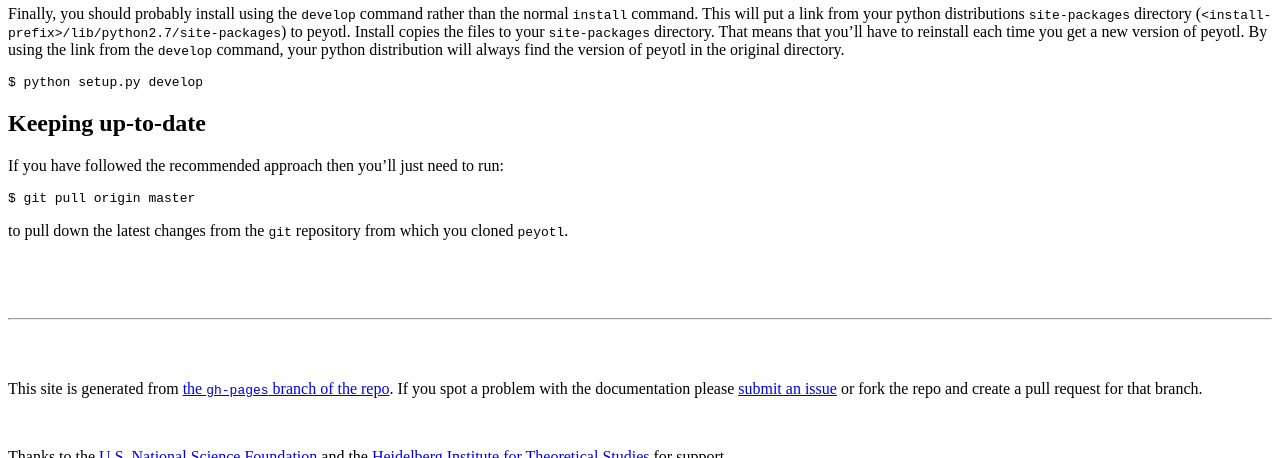
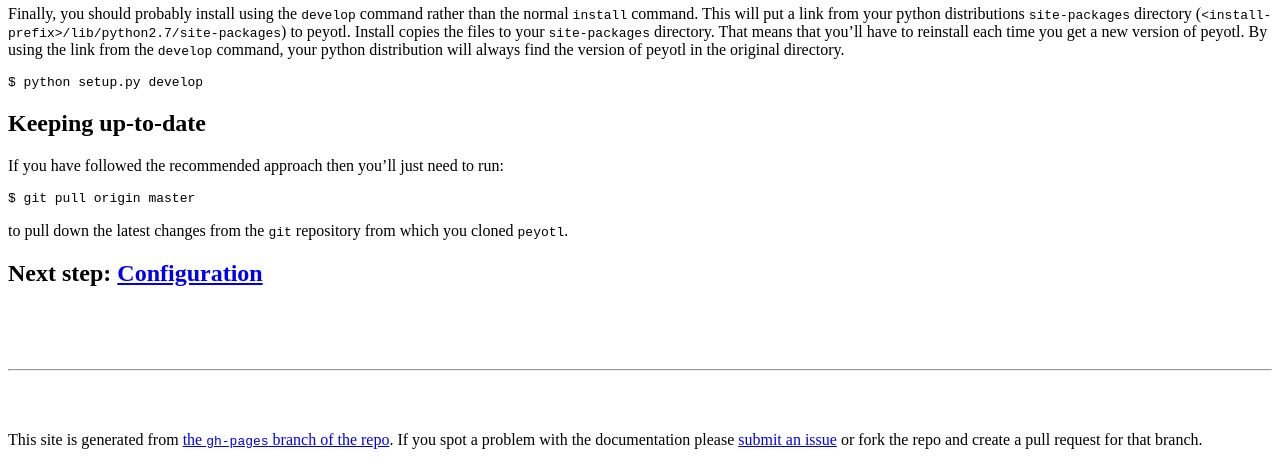
Before and after one commit to OpenTreeOfLife/peyotl, a Jekyll site: the page built from installation/index.md, in a window 1280 px wide and 900 px high, scrolled down 1068 px, cut to the strip 0-458 px from the top of the window. Built offline with Jekyll 4.4.1, drawn with Linux system fonts in a browser that asks for light colours.

Commit message:
link to configuration

```diff
--- a/installation/index.md
+++ b/installation/index.md
@@ -51,3 +51,5 @@ If you have followed the recommended approach then you'll just need to run:
     $ git pull origin master
 
 to pull down the latest changes from the `git` repository from which you cloned `peyotl`.
+
+# Next step: [Configuration](../configuration)
```
